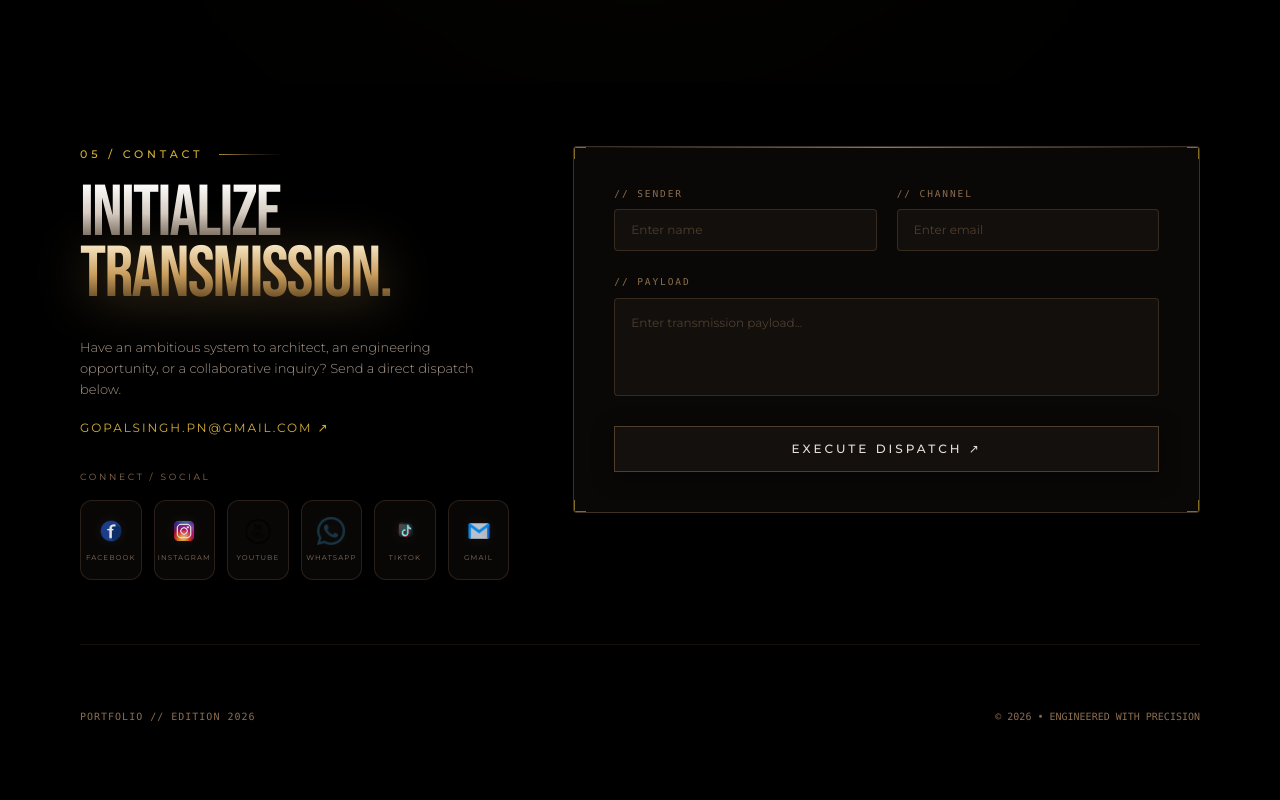
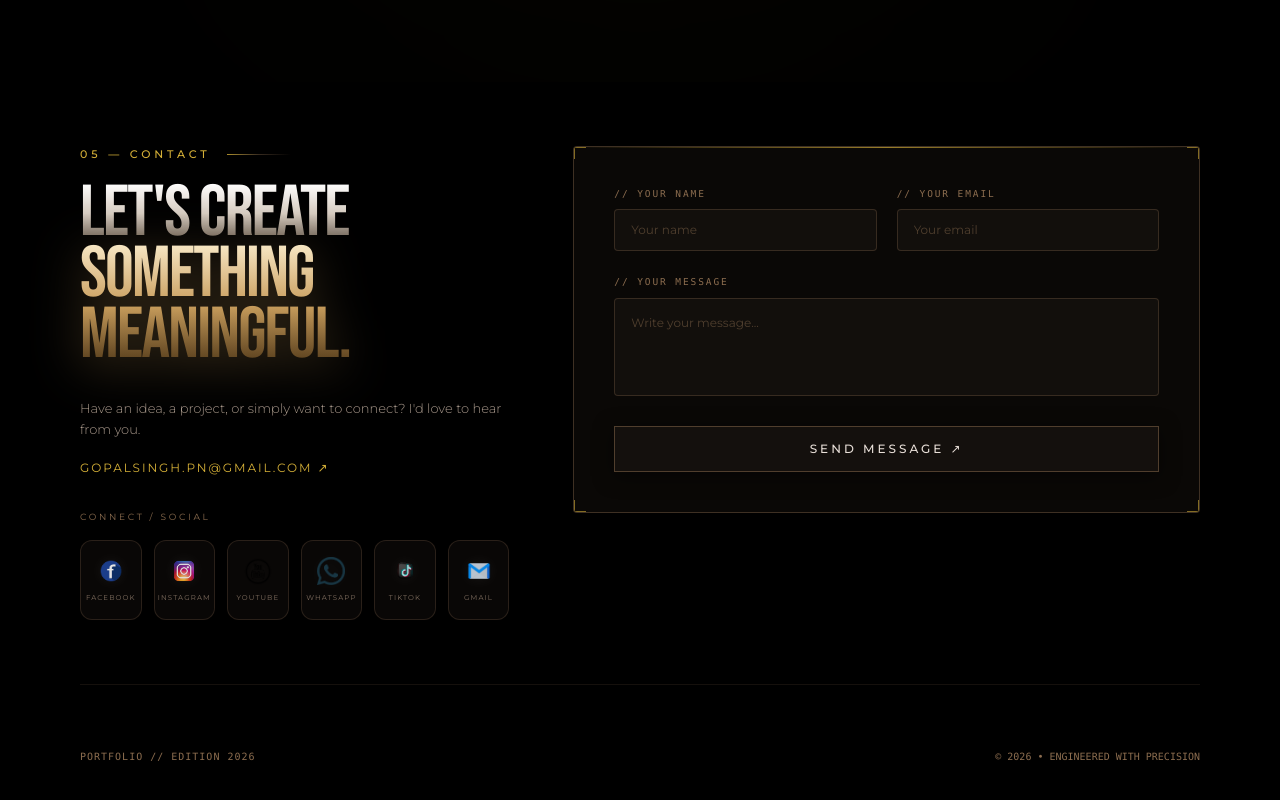
Before and after one commit to gopalstudio-pn/gopal-singh-portfolio, a React (Vite) app: page / in a window 1280 px wide. Shown: the part 3398-4198 px from the top of the page. Built offline with nearby package versions, Linux system fonts and the light colour scheme; a web font is replaced by a local one.

Commit message:
Refine contact section copy

```diff
--- a/src/components/ContactSection.tsx
+++ b/src/components/ContactSection.tsx
@@ -41,7 +41,7 @@ export const ContactSection: React.FC = () => {
                   className="text-[11px] font-medium tracking-[0.35em] uppercase text-[#D4AF37]"
                   style={{ fontFamily: "'Montserrat', sans-serif" }}
                 >
-                  05 / CONTACT
+                  05 — CONTACT
                 </span>
                 <div className="w-16 h-[1px] bg-gradient-to-r from-[#D4AF37]/80 via-[#8C6D4F]/40 to-transparent" />
               </motion.div>
@@ -59,10 +59,10 @@ export const ContactSection: React.FC = () => {
                   style={{ fontFamily: "'Bebas Neue', sans-serif" }}
                 >
                   <span className="block text-transparent bg-clip-text bg-gradient-to-b from-[#FFFFFF] via-[#D5CBC0] to-[#605448] drop-shadow-[0_4px_12px_rgba(0,0,0,0.8)]">
-                    INITIALIZE
+                    LET'S CREATE
                   </span>
                   <span className="block text-transparent bg-clip-text bg-gradient-to-b from-[#F7E7C4] via-[#C99E5D] to-[#543B1A] drop-shadow-[0_8px_25px_rgba(201,158,93,0.35)]">
-                    TRANSMISSION.
+                    SOMETHING MEANINGFUL.
                   </span>
                 </h2>
               </motion.div>
@@ -71,7 +71,7 @@ export const ContactSection: React.FC = () => {
                 className="text-xs sm:text-[13px] font-light text-[#A8988B] leading-relaxed max-w-md"
                 style={{ fontFamily: "'Montserrat', sans-serif" }}
               >
-                Have an ambitious system to architect, an engineering opportunity, or a collaborative inquiry? Send a direct dispatch below.
+                Have an idea, a project, or simply want to connect? I'd love to hear from you.
               </p>
               <a
                 href="mailto:gopalsingh.pn@gmail.com"
@@ -166,10 +166,10 @@ export const ContactSection: React.FC = () => {
                   ✓
                 </div>
                 <h3 className="text-3xl text-white font-normal uppercase" style={{ fontFamily: "'Bebas Neue', sans-serif" }}>
-                  PACKET DELIVERED
+                  MESSAGE SENT
                 </h3>
                 <p className="text-xs text-[#A8988B] font-light" style={{ fontFamily: "'Montserrat', sans-serif" }}>
-                  Transmission registered successfully.
+                  Thanks for reaching out. I'll get back to you soon.
                 </p>
               </div>
             ) : (
@@ -178,14 +178,14 @@ export const ContactSection: React.FC = () => {
                 <div className="grid grid-cols-1 sm:grid-cols-2 gap-5">
                   <div>
                     <span className="block text-[9.5px] font-mono tracking-[0.2em] uppercase text-[#8C6D4F] mb-2">
-                      // SENDER
+                      // YOUR NAME
                     </span>
                     <input
                       type="text"
                       required
                       value={formData.name}
                       onChange={(e) => setFormData({ ...formData, name: e.target.value })}
-                      placeholder="Enter name"
+                      placeholder="Your name"
                       className="w-full bg-[#120F0C] border border-[#8C6D4F]/30 focus:border-[#D4AF37] text-xs text-white placeholder-[#8C6D4F]/50 px-4 py-3 outline-none rounded-sm transition-colors"
                       style={{ fontFamily: "'Montserrat', sans-serif" }}
                     />
@@ -193,14 +193,14 @@ export const ContactSection: React.FC = () => {
 
                   <div>
                     <span className="block text-[9.5px] font-mono tracking-[0.2em] uppercase text-[#8C6D4F] mb-2">
-                      // CHANNEL
+                      // YOUR EMAIL
                     </span>
                     <input
                       type="email"
                       required
                       value={formData.email}
                       onChange={(e) => setFormData({ ...formData, email: e.target.value })}
-                      placeholder="Enter email"
+                      placeholder="Your email"
                       className="w-full bg-[#120F0C] border border-[#8C6D4F]/30 focus:border-[#D4AF37] text-xs text-white placeholder-[#8C6D4F]/50 px-4 py-3 outline-none rounded-sm transition-colors"
                       style={{ fontFamily: "'Montserrat', sans-serif" }}
                     />
@@ -209,14 +209,14 @@ export const ContactSection: React.FC = () => {
 
                 <div>
                   <span className="block text-[9.5px] font-mono tracking-[0.2em] uppercase text-[#8C6D4F] mb-2">
-                    // PAYLOAD
+                    // YOUR MESSAGE
                   </span>
                   <textarea
                     required
                     rows={4}
                     value={formData.message}
                     onChange={(e) => setFormData({ ...formData, message: e.target.value })}
-                    placeholder="Enter transmission payload..."
+                    placeholder="Write your message..."
                     className="w-full bg-[#120F0C] border border-[#8C6D4F]/30 focus:border-[#D4AF37] text-xs text-white placeholder-[#8C6D4F]/50 p-4 outline-none rounded-sm transition-colors resize-none"
                     style={{ fontFamily: "'Montserrat', sans-serif" }}
                   />
@@ -227,7 +227,7 @@ export const ContactSection: React.FC = () => {
                   className="w-full py-3.5 border border-[#8C6D4F]/50 bg-[#14100D] hover:border-[#D4AF37] hover:bg-[#1A1510] text-[#E8DFD8] hover:text-[#F7E7C4] text-xs font-medium tracking-[0.25em] uppercase transition-all duration-300 shadow-[0_4px_20px_rgba(0,0,0,0.5)]"
                   style={{ fontFamily: "'Montserrat', sans-serif" }}
                 >
-                  EXECUTE DISPATCH ↗
+                  SEND MESSAGE ↗
                 </button>
 
               </form>
```
